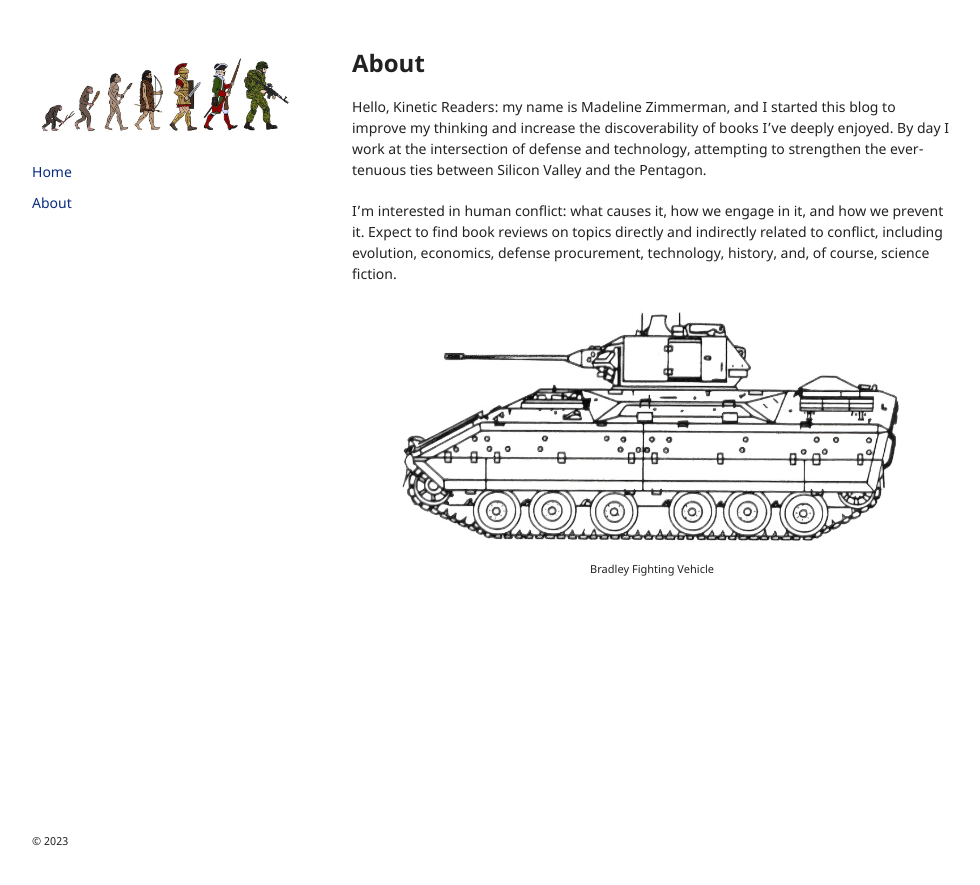
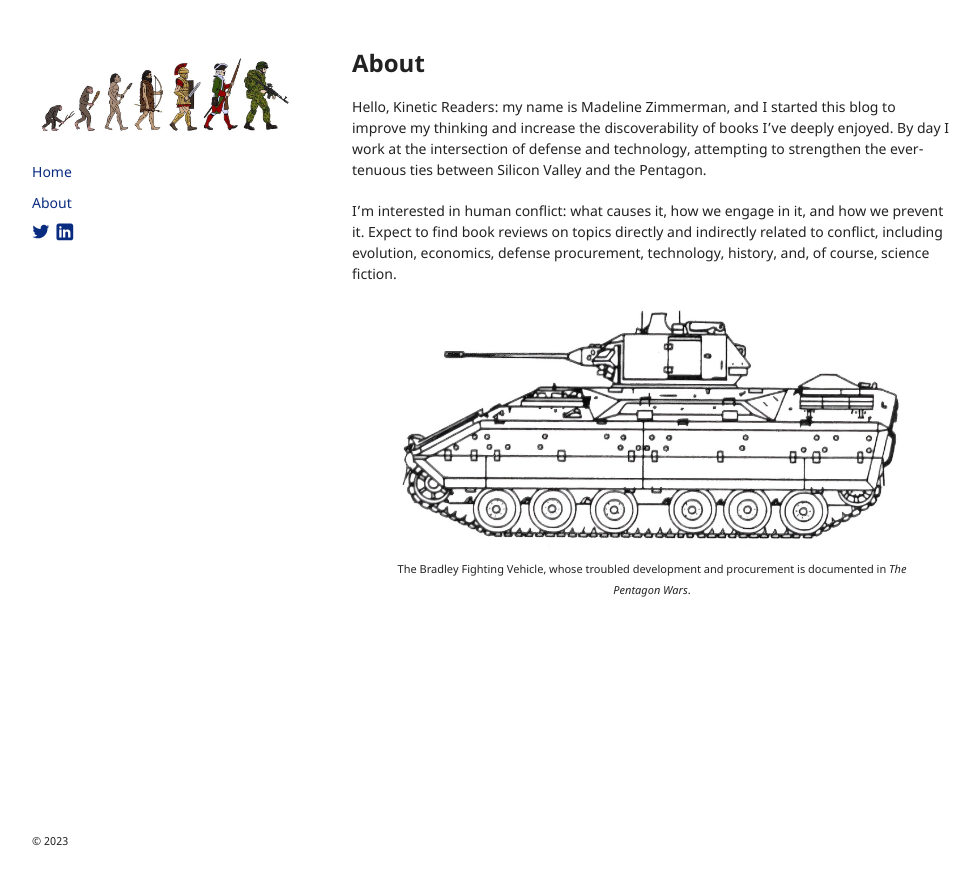
Before and after one commit to gordonhart/kinetic.reviews, a Jekyll site: the page built from about.md, in a window 1280 px wide. Shown: the top 885 px of the page, without its empty margins (148-1128 px from the left). Built offline with Jekyll 4.4.1, drawn with Linux system fonts in a browser that asks for light colours; the repository's description, which GitHub fills in, is left out; our own code applies the rules of GitHub Pages for plain Markdown files.

Commit message:
Add social links

```diff
--- a/_layouts/default.html
+++ b/_layouts/default.html
@@ -20,6 +20,10 @@
       <nav>
         <a href="/">Home</a>
         <a href="/about">About</a>
+        <div>
+          <a href="https://twitter.com/Madeline_Zimm"><img src="/assets/img/twitter.svg" alt="Twitter" /></a>
+          <a href="https://www.linkedin.com/in/madeline-zimmerman"><img src="/assets/img/linkedin.svg" alt="LinkedIn" /></a>
+        </div>
       </nav>
     </header>
     <section>
--- a/_sass/theme.scss
+++ b/_sass/theme.scss
@@ -164,6 +164,7 @@ hr {
 
     nav {
       flex-direction: row;
+      justify-content: flex-end;
     }
 
     small {
--- a/about.md
+++ b/about.md
@@ -11,6 +11,6 @@ I’m interested in human conflict: what causes it, how we engage in it, and how
 <figure>
   <img alt="Bradley Fighting Vehicle" src="/assets/img/bfv.jpg" />
   <figcaption><center><small>
-    Bradley Fighting Vehicle
+    The Bradley Fighting Vehicle, whose troubled development and procurement is documented in <i>The Pentagon Wars</i>.
   </small></center></figcaption>
 </figure>
```
Also changed, not shown: assets/img/bfv.jpg, assets/img/linkedin.svg (added), assets/img/twitter.svg (added).
